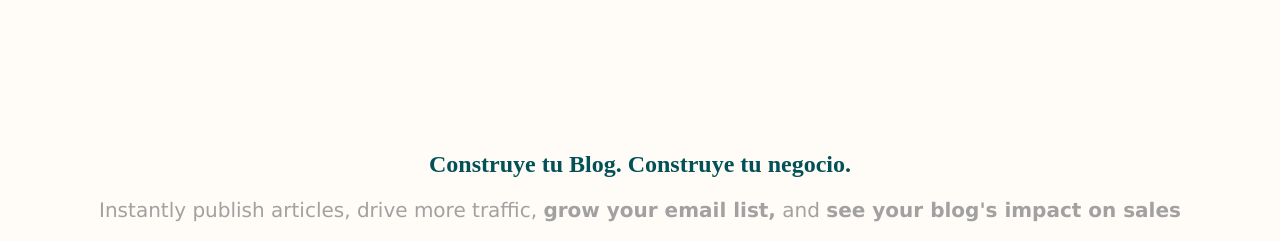
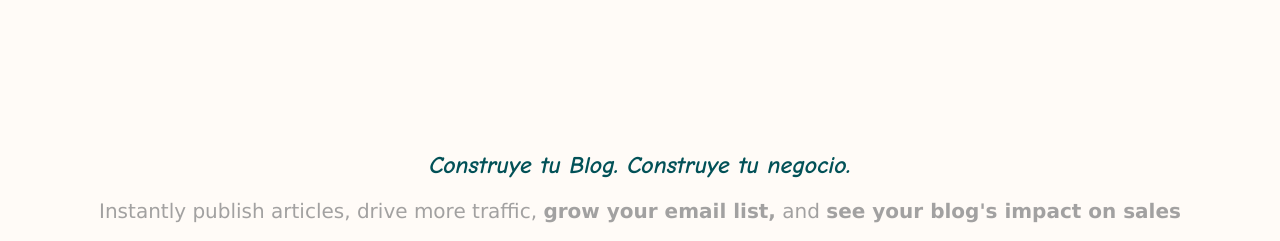
Before and after one commit to cediel/semana1bedu, a plain HTML site: page index.html in a window 1280 px wide. Shown: the part 106-347 px from the top of the page. Drawn offline with Linux system fonts and the light colour scheme; grey boxes are pictures that could not be loaded.

Commit message:
S2 Reto Fuentes

```diff
--- a/index.html
+++ b/index.html
@@ -7,6 +7,7 @@
     <meta name="viewport" content="width=device-width, initial-scale=1.0">
     <title>Matcha</title>
     <link rel="stylesheet" href="styles.css">
+    <link href="https://fonts.googleapis.com/css2?family=Alegreya:ital,wght@1,400;1,600&family=Comic+Neue:ital,wght@1,700&display=swap" rel="stylesheet">
 </head>
 
 <body>
--- a/styles.css
+++ b/styles.css
@@ -4,6 +4,7 @@
 h1 {
     color:#025157;
     text-align: center;
+    font-family: 'Comic Neue', cursive;
 }
 
 p {
```
